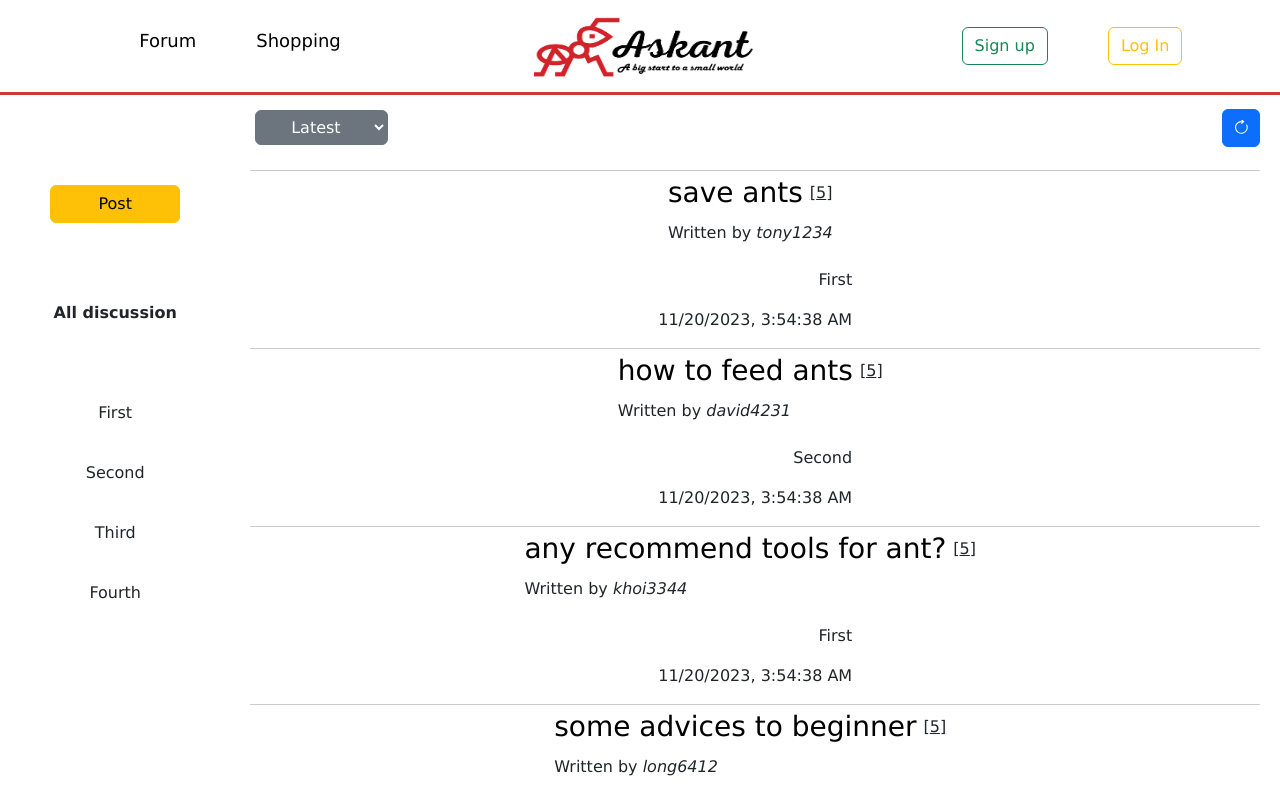
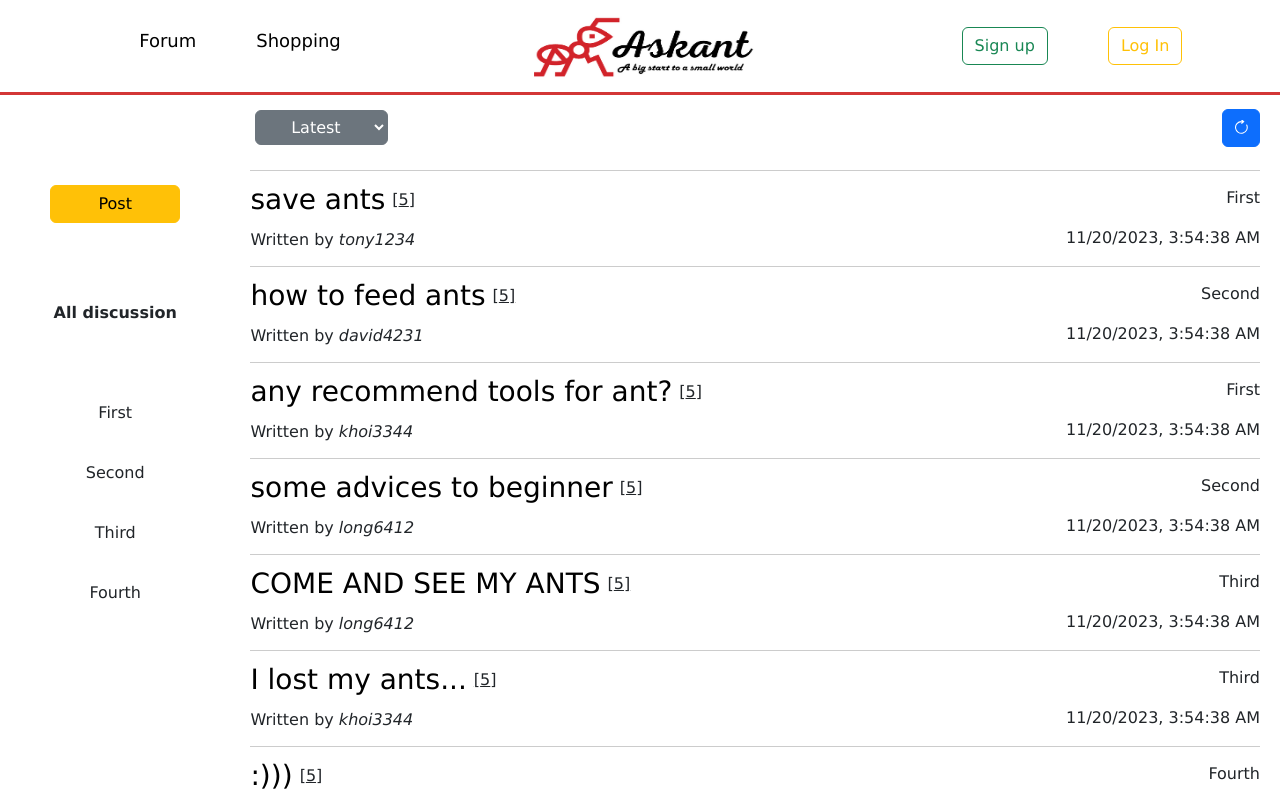
Before and after one commit to cupOWater/askant, a React (Create React App) app in the folder frontend/: page / in a window 1280 px wide. Shown: the top 800 px of the page. Built offline with nearby package versions, Linux system fonts and the light colour scheme.

Commit message:
fix minor bugs

```diff
--- a/frontend/src/assets/styles/ForumHome.css
+++ b/frontend/src/assets/styles/ForumHome.css
@@ -79,7 +79,7 @@
     box-sizing: border-box;
 }
 
-.post-container {
+.posts-container {
     width: 100%;
     border-top: 1px solid #ccc;
     display: flex;
@@ -126,8 +126,8 @@
 
 .category-detail,
 .timestamp-detail {
-  display: flex;
-  flex-direction: column;
+    display: flex;
+    flex-direction: column;
 }
 
 .top-menu {
--- a/frontend/src/components/ForumHome.js
+++ b/frontend/src/components/ForumHome.js
@@ -275,7 +275,7 @@ function ForumHome() {
               </div>
             <div className="display-posts">
                 {currentPosts.map((post) => (
-                    <div key={post.id} className="post-container">
+                    <div key={post.id} className="posts-container">
                         <div className="post-content">
                           <div className="title-comments">
                             <Link to={'/${post.id}'} state={{post}} className="post-title-link">
```
